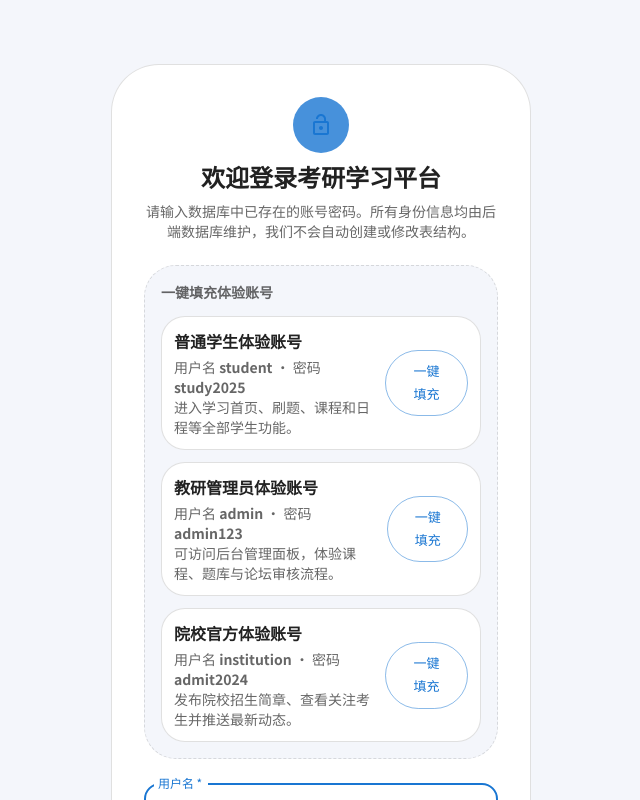
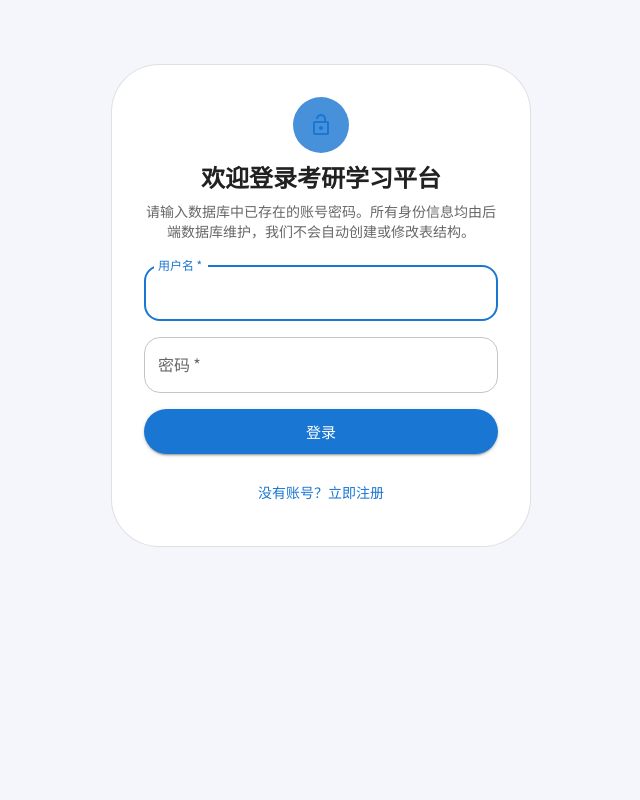
Before and after one commit to z1x2c3v4b5n6/bigwork, a React (Vite) app in the folder frontend/: page /login in a window 1280 px wide. Shown: the top 800 px of the page, without its empty margins (319-959 px from the left). Built offline with nearby package versions, Linux system fonts and the light colour scheme; no server answers.

Commit message:
Restore original login page design

```diff
--- a/frontend/src/pages/Login.tsx
+++ b/frontend/src/pages/Login.tsx
@@ -18,38 +18,6 @@ interface LocationState {
   };
 }
 
-interface DemoAccount {
-  key: string;
-  label: string;
-  username: string;
-  password: string;
-  description: string;
-}
-
-const demoAccounts: DemoAccount[] = [
-  {
-    key: 'student',
-    label: '普通学生体验账号',
-    username: 'student',
-    password: 'study2025',
-    description: '进入学习首页、刷题、课程和日程等全部学生功能。',
-  },
-  {
-    key: 'admin',
-    label: '教研管理员体验账号',
-    username: 'admin',
-    password: 'admin123',
-    description: '可访问后台管理面板，体验课程、题库与论坛审核流程。',
-  },
-  {
-    key: 'institution',
-    label: '院校官方体验账号',
-    username: 'institution',
-    password: 'admit2024',
-    description: '发布院校招生简章、查看关注考生并推送最新动态。',
-  },
-];
-
 const Login = () => {
   const { login, loading, user } = useAuth();
   const navigate = useNavigate();
@@ -60,12 +28,6 @@ const Login = () => {
   const [username, setUsername] = useState('');
   const [password, setPassword] = useState('');
   const [error, setError] = useState<string | null>(null);
-
-  const handleUseAccount = (account: DemoAccount) => {
-    setUsername(account.username);
-    setPassword(account.password);
-    setError(null);
-  };
 
   useEffect(() => {
     if (user) {
@@ -124,58 +86,6 @@ const Login = () => {
 
           {error ? <Alert severity="error">{error}</Alert> : null}
 
-          <Box
-            sx={{
-              border: '1px dashed',
-              borderColor: 'divider',
-              borderRadius: 2,
-              p: 2,
-              bgcolor: 'background.default',
-            }}
-          >
-            <Stack spacing={1.5}>
-              <Typography variant="subtitle2" color="text.secondary" fontWeight={600}>
-                一键填充体验账号
-              </Typography>
-              {demoAccounts.map((account) => (
-                <Stack
-                  key={account.key}
-                  direction={{ xs: 'column', sm: 'row' }}
-                  spacing={1}
-                  alignItems={{ xs: 'flex-start', sm: 'center' }}
-                  justifyContent="space-between"
-                  sx={{
-                    borderRadius: 1.5,
-                    border: '1px solid',
-                    borderColor: 'divider',
-                    p: 1.5,
-                    bgcolor: 'background.paper',
-                  }}
-                >
-                  <Box>
-                    <Typography variant="body1" fontWeight={600}>
-                      {account.label}
-                    </Typography>
-                    <Typography variant="body2" color="text.secondary" sx={{ mt: 0.5 }}>
-                      用户名 <strong>{account.username}</strong> · 密码 <strong>{account.password}</strong>
-                    </Typography>
-                    <Typography variant="body2" color="text.secondary">
-                      {account.description}
-                    </Typography>
-                  </Box>
-                  <Button
-                    variant="outlined"
-                    size="small"
-                    onClick={() => handleUseAccount(account)}
-                    disabled={loading}
-                  >
-                    一键填充
-                  </Button>
-                </Stack>
-              ))}
-            </Stack>
-          </Box>
-
           <Box component="form" onSubmit={handleSubmit} noValidate>
             <Stack spacing={2}>
               <TextField
```
